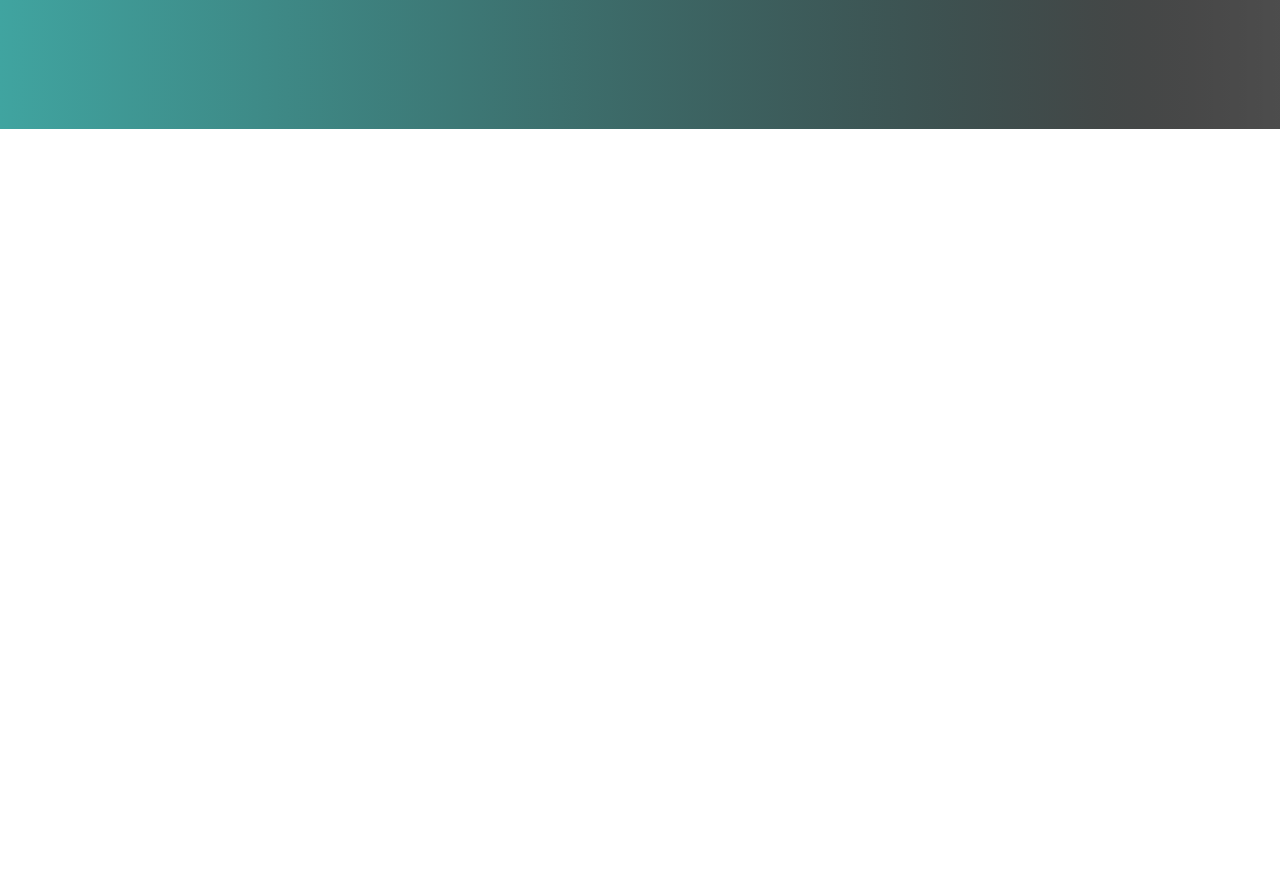
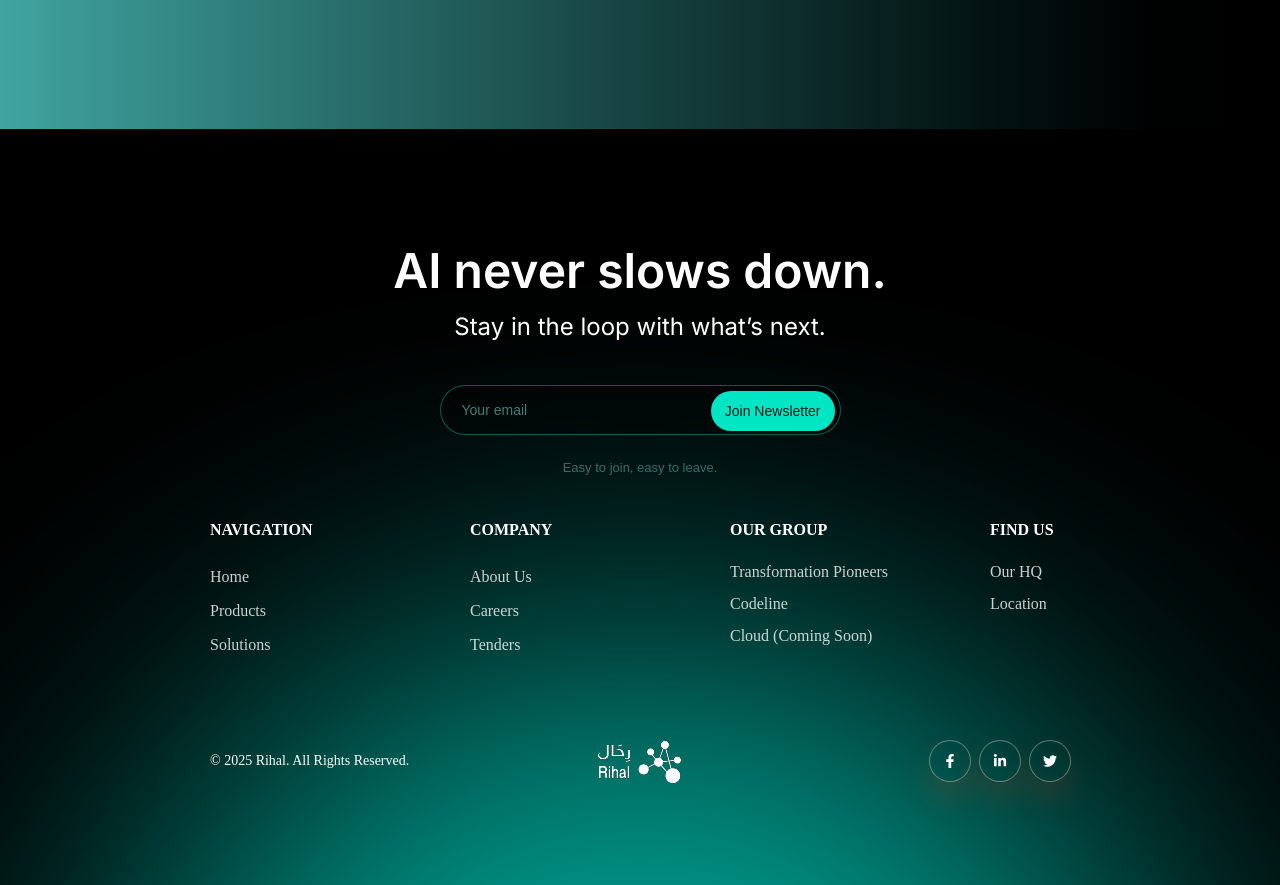
Before and after one commit to CodelineDotNetBatches/RihalWebsite-1, a Next.js app: page / in a window 1280 px wide. Shown: the part 2840-3725 px from the top of the page. Before the commit the page ends 2969 px from the top, so only its background shows below. Built offline with nearby package versions, Linux system fonts and the light colour scheme.

Commit message:
create footer

```diff
--- a/package.json
+++ b/package.json
@@ -11,7 +11,8 @@
   "dependencies": {
     "next": "16.1.1",
     "react": "19.2.3",
-    "react-dom": "19.2.3"
+    "react-dom": "19.2.3",
+    "react-icons": "^5.5.0"
   },
   "devDependencies": {
     "@tailwindcss/postcss": "^4",
--- /dev/null
+++ b/src/app/components/SharedComponents/Footer/Footer.tsx
@@ -0,0 +1,55 @@
+import FooterBottom from "./FooterBottom";
+import FooterLinks from "./FooterLinks";
+import FooterTop from "./FooterTop";
+
+
+export default function Footer() {
+  return (
+    <footer className="relative w-full bg-black text-white overflow-hidden">
+
+      {/* Glow */}
+      <div
+        className="
+    absolute
+    w-[1071px]
+    h-[973px]
+    rounded-full
+    bg-[#00E6D0]
+    opacity-70
+    blur-[152px]
+    left-1/2
+    -translate-x-1/2
+    bottom-[-739.5px]
+    pointer-events-none
+  "
+      />
+
+
+      {/* Content Frame (Frame 133) */}
+      <div
+        className="
+           relative
+    max-w-[1100px]
+    mx-auto
+    px-6
+    sm:px-10
+    lg:px-[120px]
+    pt-[80px]
+    lg:pt-[100px]
+    pb-[80px]
+    lg:pb-[100px]
+    flex
+    flex-col
+
+        "
+      >
+        <FooterTop />
+        <div className="h-[40px]" />
+        <FooterLinks />
+        <div className="h-[40px]" />
+        <FooterBottom />
+      </div>
+
+    </footer>
+  );
+}
--- /dev/null
+++ b/src/app/components/SharedComponents/Footer/FooterBottom.tsx
@@ -0,0 +1,51 @@
+import Image from "next/image";
+import { FaFacebookF, FaLinkedinIn, FaTwitter } from "react-icons/fa";
+
+export default function FooterBottom() {
+  return (
+    <div className="pt-[40px]">
+
+      <div className="max-w-[1100px] mx-auto flex items-center justify-between">
+
+      {/* LEFT */}
+      <div className="w-[240px] text-[rgba(255, 255, 255, 0.24)] text-sm font-normal font-['Rihal'] leading-4">
+        © 2025 Rihal. All Rights Reserved.
+      </div>
+
+
+
+      {/* CENTER */}
+      <div className="flex items-center justify-center">
+        <Image
+          src="/Images/Footer/logo.png"
+          alt="Rihal Logo"
+          width={92}
+          height={48}
+        />
+      </div>
+
+      {/* RIGHT */}
+      <div className="w-60 flex justify-end items-center gap-[10px]">
+        {[FaFacebookF, FaLinkedinIn, FaTwitter].map((Icon, i) => (
+          <div
+            key={i}
+            className="
+        relative
+          w-10 h-10
+          flex items-center justify-center
+          rounded-full
+          ring-1 ring-[rgba(255,255,255,0.35)]
+          shadow-[0px_17px_30px_rgba(255,60,0,0.17)]
+           p-[9px]
+          transition
+        "
+          >
+            <Icon size={14} className="text-white" />
+          </div>
+        ))}
+      </div>
+
+</div>
+    </div>
+  );
+}
--- /dev/null
+++ b/src/app/components/SharedComponents/Footer/FooterLinks.tsx
@@ -0,0 +1,68 @@
+export default function FooterLinks() {
+  return (
+    <div className="grid grid-cols-4 gap-x-[180px]">
+
+      {/* NAVIGATION */}
+      <div className="w-36 flex flex-col items-start text-left">
+        <div className="text-white text-base font-bold uppercase font-['Rihal']">
+          Navigation
+        </div>
+
+        <div className="mt-[23px] opacity-80 text-white text-base font-normal font-['Rihal'] flex flex-col space-y-[10px]">
+          <div>Home</div>
+          <div>Products</div>
+          <div>Solutions</div>
+        </div>
+      </div>
+
+      {/* COMPANY */}
+      <div className="w-36 flex flex-col items-start text-left">
+        <div className="text-white text-base font-bold uppercase font-['Rihal']">
+          Company
+        </div>
+
+        <div className="mt-[23px] opacity-80 text-white text-base font-normal font-['Rihal'] flex flex-col space-y-[10px]">
+          <div>About Us</div>
+          <div>Careers</div>
+          <div>Tenders</div>
+        </div>
+      </div>
+
+      {/* OUR GROUP */}
+      <div className="w-[180px] flex flex-col items-start text-left">
+        <div className="text-white text-base font-bold uppercase font-['Rihal']">
+          Our Group
+        </div>
+
+        <div className="mt-[14px] opacity-80 text-white text-base font-normal font-['Rihal']">
+          <span className="block leading-[32px] whitespace-nowrap">
+            Transformation Pioneers
+          </span>
+          <span className="block leading-[32px] whitespace-nowrap">
+            Codeline
+          </span>
+          <span className="block leading-[32px] whitespace-nowrap">
+            Cloud (Coming Soon)
+          </span>
+        </div>
+      </div>
+
+      {/* FIND US */}
+      <div className="w-[180px] flex flex-col items-start text-left">
+        <div className="text-white text-base font-bold uppercase font-['Rihal'] whitespace-nowrap">
+          Find Us
+        </div>
+
+        <div className="mt-[14px] opacity-80 text-white text-base font-normal font-['Rihal']">
+          <span className="block leading-[32px] whitespace-nowrap">
+            Our HQ
+          </span>
+          <span className="block leading-[32px] whitespace-nowrap">
+            Location
+          </span>
+        </div>
+      </div>
+
+    </div>
+  );
+}
--- /dev/null
+++ b/src/app/components/SharedComponents/Footer/FooterTop.tsx
@@ -0,0 +1,123 @@
+export default function FooterTop() {
+    return (
+        <div
+            className="
+        flex
+        flex-col
+        items-center
+        text-center
+        gap-6
+      "
+        >
+            {/* ===== Heading Block (617 × 132) ===== */}
+            <div
+                className="
+          w-[617px]
+          h-[132px]
+          flex
+          flex-col
+          items-center
+          justify-center
+          text-center
+        "
+            >
+                {/* Title */}
+                <span
+                    className="
+            text-white
+            text-[48px]
+            font-semibold
+            leading-[48px]
+            font-['Inter']
+          "
+                >
+                    AI never slows down.
+                </span>
+
+
+                <span className="h-4"></span>
+
+                {/* Subtitle */}
+                <span
+                    className="
+            text-white
+            text-[24px]
+            font-normal
+            leading-8
+            font-['Inter']
+          "
+                >
+                    Stay in the loop with what’s next.
+                </span>
+            </div>
+
+            {/* Newsletter */}
+            <div className="flex flex-col items-center gap-[23px]">
+            <form className="flex justify-center">
+                <div
+                    className="
+      relative
+      flex items-center
+      w-[401px] h-[50px]
+      rounded-full
+      bg-black/35
+      border border-[#00e5c4]/40
+      p-[5px]
+      focus-within:border-[#00e5c4]
+    "
+  >
+                    {/* Input */}
+                   <input
+  type="email"
+  placeholder="Your email"
+  className="
+      flex-1
+        bg-transparent
+        border-none
+        outline-none
+        focus:outline-none
+        focus:ring-0
+        px-4
+        text-sm
+        leading-5
+        font-normal
+        text-white
+        placeholder:text-[#7FF5E8]/50
+        pr-[140px]
+      "
+/>
+
+
+                    {/* Button */}
+                    <button
+                        type="submit"
+                        className="
+        absolute
+        right-[5px]
+        top-[5px]
+        h-[40px]
+        px-[14px]
+        rounded-full
+        bg-[#00e5c4]
+        text-[#001a18]
+        text-sm
+        font-medium
+        leading-5
+        transition
+        hover:bg-[#00d1b2]
+      "
+                    >
+                        Join Newsletter
+                    </button>
+                </div>
+            </form>
+
+           <span className="text-[13px] leading-5 text-[#7FF5E8]/40 font-normal">
+  Easy to join, easy to leave.
+</span>
+
+
+        </div>
+        </div>
+    );
+}
--- a/src/app/globals.css
+++ b/src/app/globals.css
@@ -25,3 +25,26 @@ body {
   color: var(--foreground);
   font-family: Arial, Helvetica, sans-serif;
 }
+
+@tailwind base;
+@tailwind components;
+@tailwind utilities;
+
+/* Reset أساسي */
+* {
+  box-sizing: border-box;
+}
+
+/* منع أي خلفية بيضاء من التأثير */
+html,
+body {
+  margin: 0;
+  padding: 0;
+  background-color: #000000;
+  color: #ffffff;
+}
+
+/* إزالة أي scroll أفقي ناتج عن glow */
+body {
+  overflow-x: hidden;
+}
--- a/src/app/page.tsx
+++ b/src/app/page.tsx
@@ -1,6 +1,7 @@
 import Image from "next/image";
 import Products from "./components/Products/Products";
 import Navbar from "./components/SharedComponents/Navbar/Navbar";
+import Footer from "./components/SharedComponents/Footer/Footer";
 
 export default function Home() {
   return (
@@ -9,6 +10,8 @@ export default function Home() {
 
      <div className="h-[220px] w-full bg-gradient-to-r from-[#40A4A0] to-black/70" />
       <Navbar/>
+       {/* Footer */}
+        <Footer />
     </main>
   );
 }
--- a/tailwind.config.js
+++ b/tailwind.config.js
@@ -14,6 +14,13 @@ module.exports = {
         "theme-foreground": "#111827",
         "theme-muted-foreground": "#6b7280",
         "theme-input": "#d1d5db",
+         white: '#FFFFFF',
+          primaryLight: '#7FF5E8',
+          primary: '#00E6CF',
+          dark: '#003A3F',
+          black: '#000000',
+         softMint: '#ddf3f0ff',
+
       },
       fontFamily: {
         inter: ["Inter", "sans-serif"],
```
Also changed, not shown: public/images/Footer/logo.png (added), 1 other file (tests, documents, lock files or other folders).
